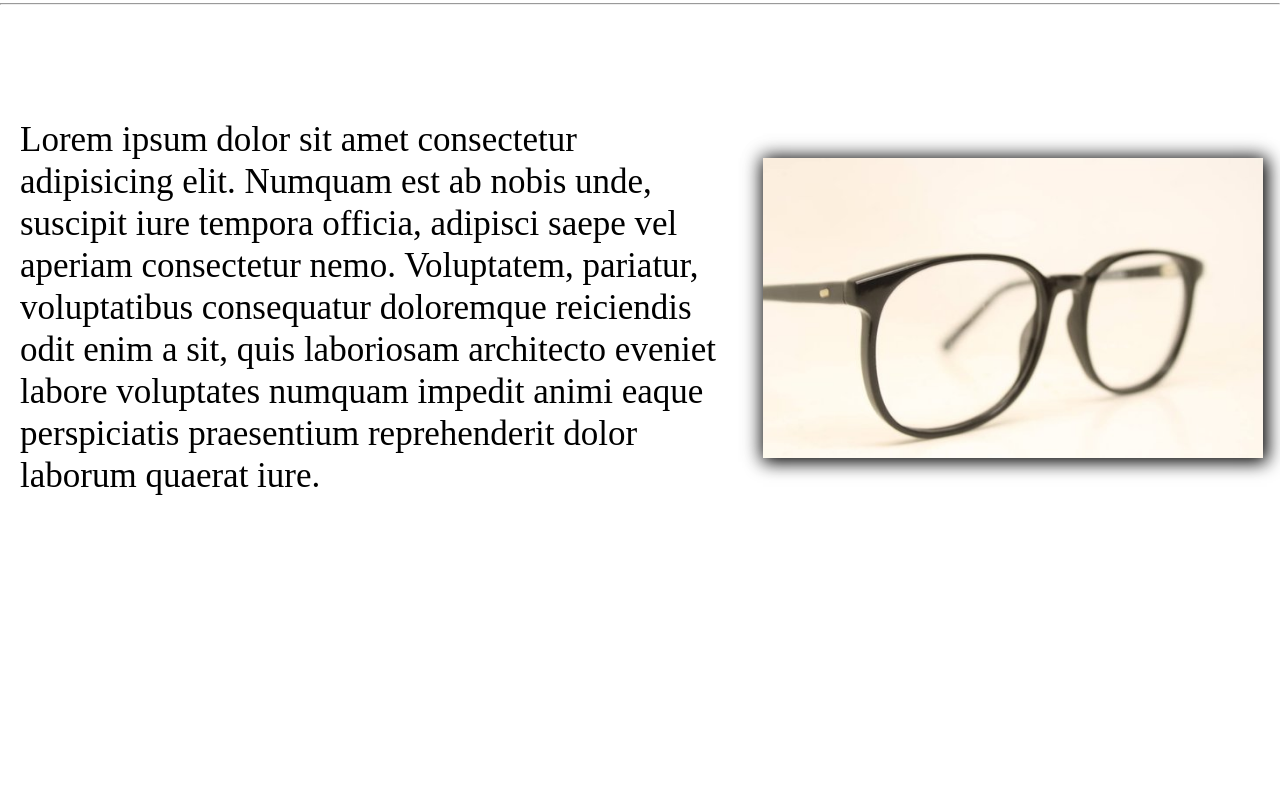
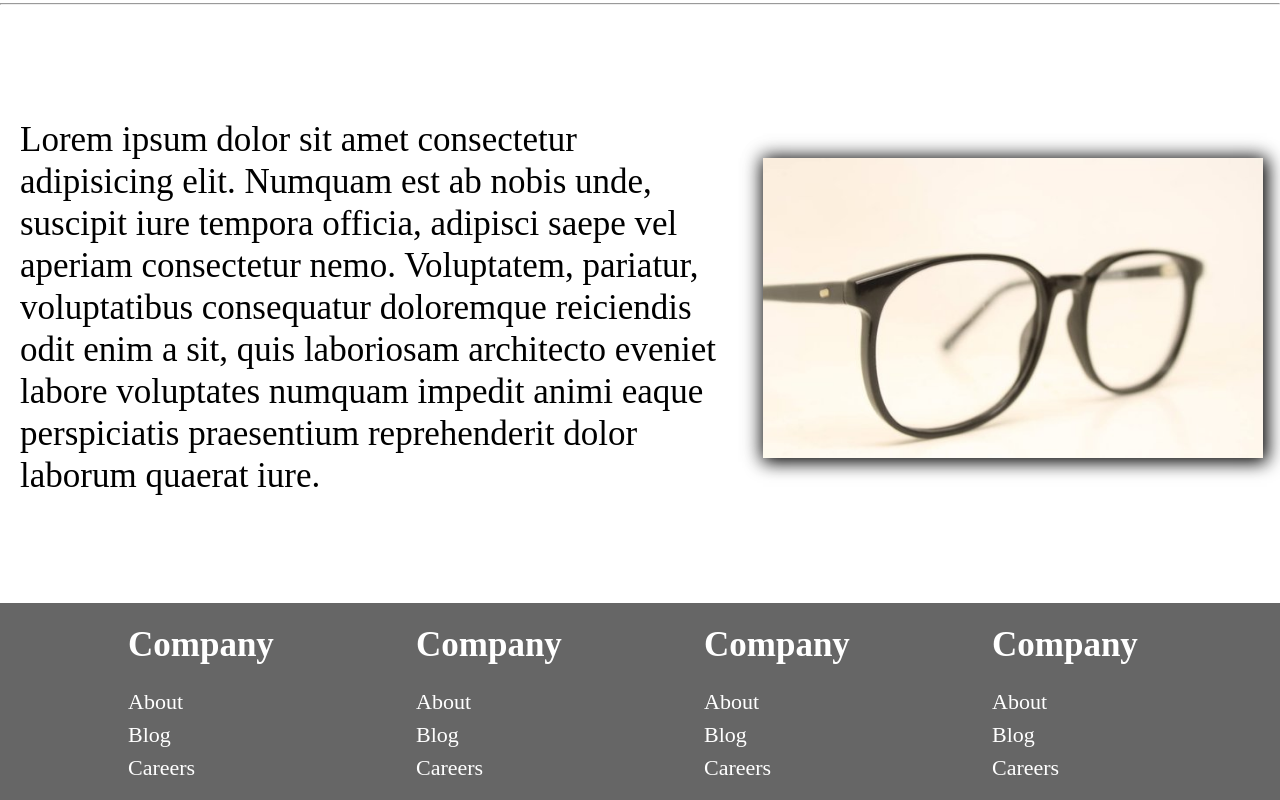
Before and after one commit to BenjiMonze/1.FSWD-HTML-CSS, a plain HTML site: page index.html in a window 1280 px wide. Shown: the part 1418-2218 px from the top of the page. Before the commit the page ends 2021 px from the top, so only its background shows below. Drawn offline with Linux system fonts and the light colour scheme.

Commit message:
Footer complete. HTML and CSS lesson complete.

```diff
--- a/index.html
+++ b/index.html
@@ -143,6 +143,43 @@
       </div>
     </div>
 
+    <footer class="footsy">
+      <div class="row">
+        <div class="col-3 mobileStack">
+          <h1>Company</h1>
+          <ul>
+            <li>About</li>
+            <li>Blog</li>
+            <li>Careers</li>
+          </ul>
+        </div>
+        <div class="col-3 mobileStack">
+          <h1>Company</h1>
+          <ul>
+            <li>About</li>
+            <li>Blog</li>
+            <li>Careers</li>
+          </ul>
+        </div>
+        <div class="col-3 mobileStack">
+          <h1>Company</h1>
+          <ul>
+            <li>About</li>
+            <li>Blog</li>
+            <li>Careers</li>
+          </ul>
+        </div>
+        <div class="col-3 mobileStack">
+          <h1>Company</h1>
+          <ul>
+            <li>About</li>
+            <li>Blog</li>
+            <li>Careers</li>
+          </ul>
+        </div>
+      </div>
+    </footer>
+
     <script>
       function dropdownMenu() {
         var x = document.getElementById("dropdownClick");
--- a/styles.css
+++ b/styles.css
@@ -215,6 +215,28 @@ form h2 {
   color: #fff;
 }
 
+footer.footsy {
+  background-color: #666;
+  padding-left: 10%;
+}
+
+footer.footsy h1 {
+  color: #fff;
+  font-size: 35px;
+}
+
+footer.footsy ul {
+  list-style: none;
+  text-align: left;
+  padding-left: 0;
+}
+
+footer.footsy ul li {
+  color: #fff;
+  font-size: 22px;
+  line-height: 1.5;
+}
+
 /*############## Mobile ###############*/
 @media screen and (max-width: 680px) {
   ul.topnav li:not(:nth-child(1)) {
@@ -262,6 +284,11 @@ form h2 {
     margin: 0;
   }
 
+  div.mobileStack {
+    width: 50%;
+    display: block;
+  }
+
   div.box {
     padding: 5px;
     display: block;
```
